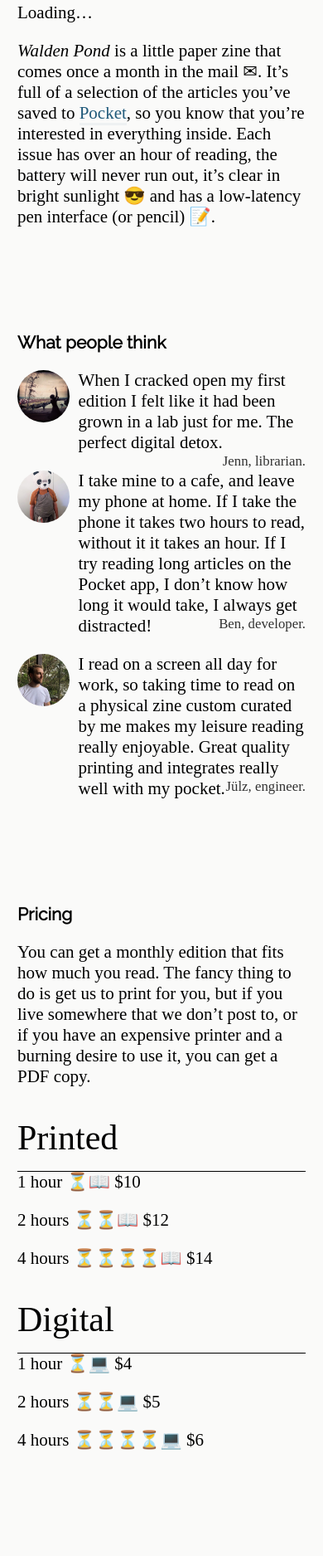
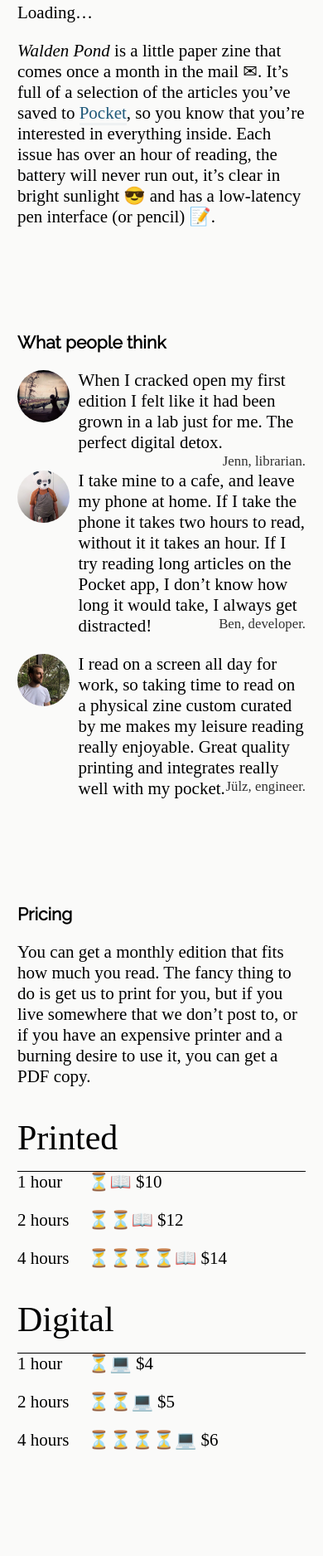
Before and after one commit to notionparallax/wp2frontEnd, a Jekyll site: the page built from index.md, in a window 390 px wide. Shown: the part 642-2517 px from the top of the page at 83% size. Built offline with Jekyll 4.4.1, drawn with Linux system fonts in a browser that asks for light colours; some web fonts are replaced; comment, search, counter and statistics services are not loaded.

Commit message:
align the pricing on mobile

```diff
--- a/_sass/style.scss
+++ b/_sass/style.scss
@@ -547,6 +547,10 @@ span.check.payment {
     text-align: center;
   }
 }
+.text-description {
+  min-width: 5rem;
+  display: inline-block;
+}
 .index h2 {
   margin-top: 6em;
 }
```
